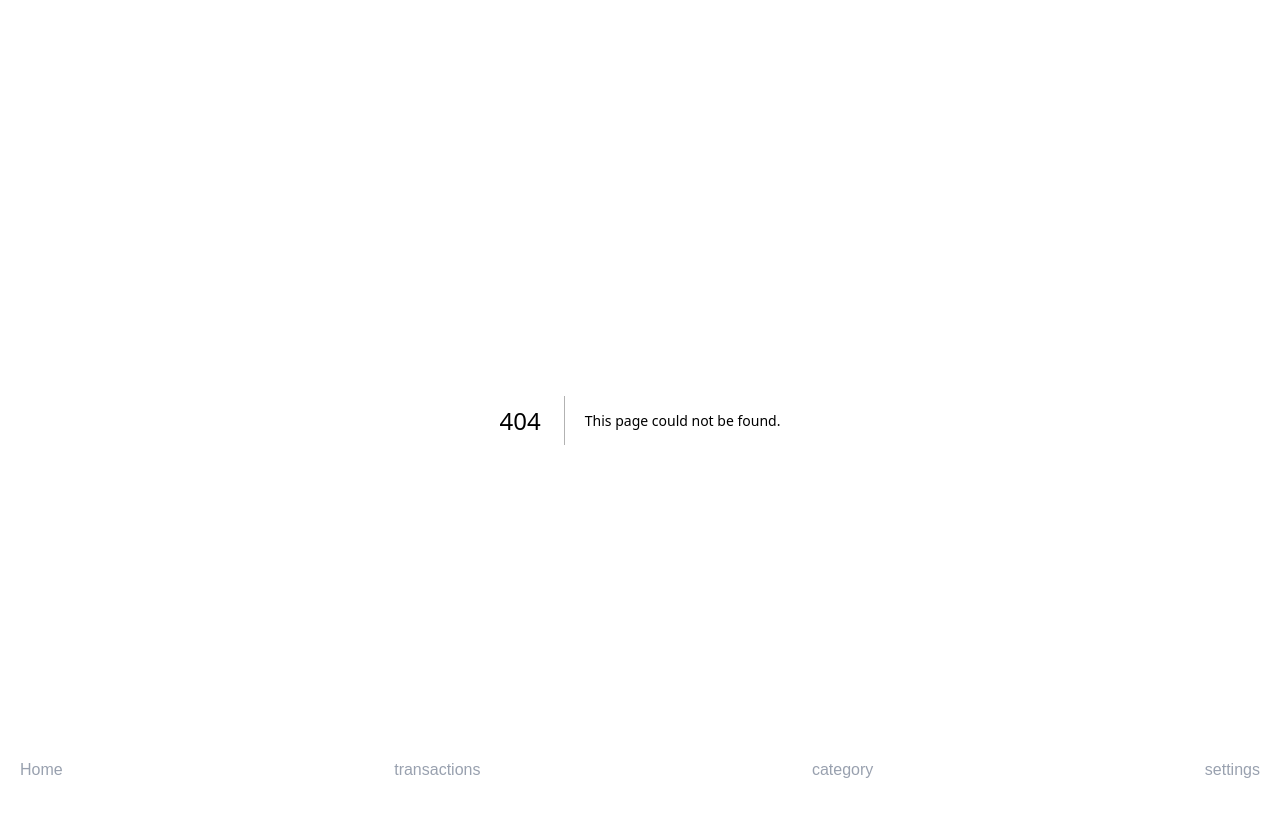
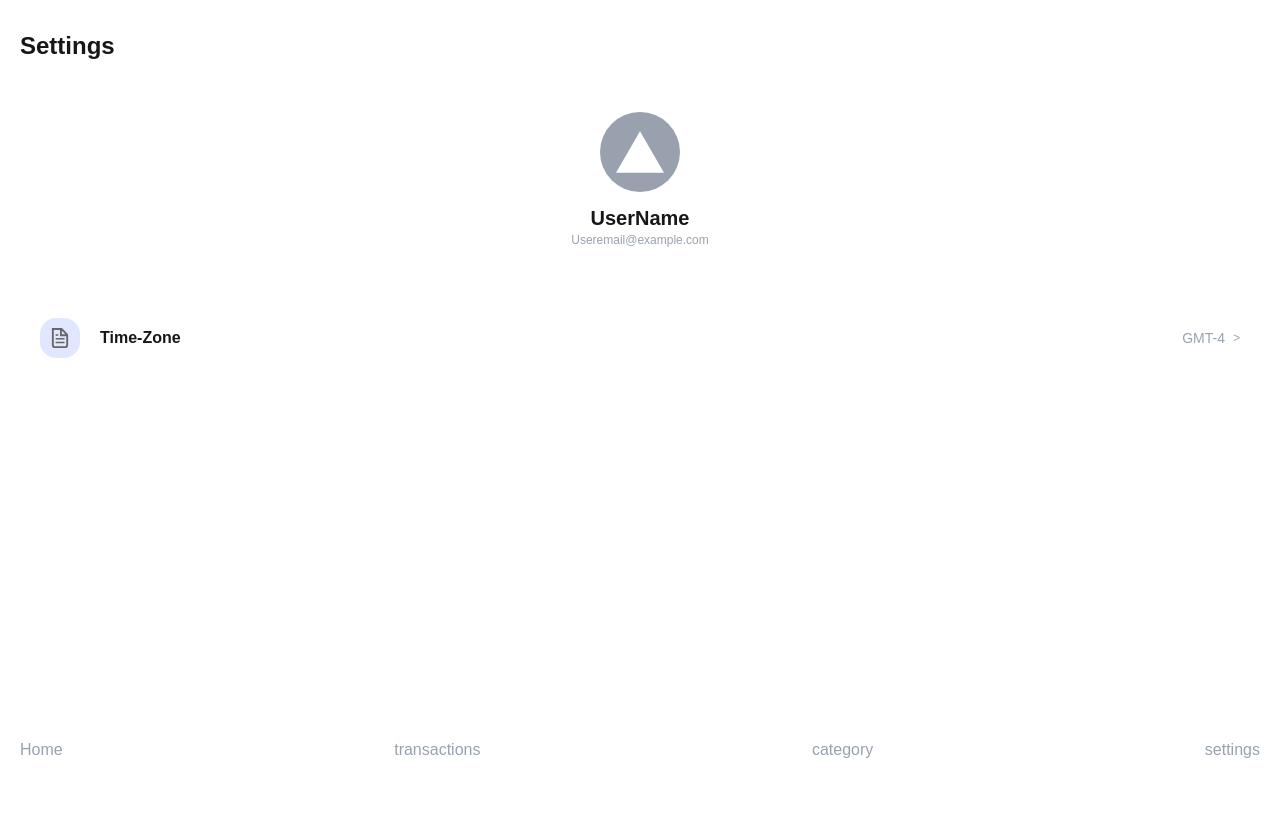
Before and after one commit to jerianras28-code/pft-app, a Next.js app: page /settings in a window 1280 px wide. Before the commit this address had no page. Shown: the top 816 px of the page. Built offline with nearby package versions, Linux system fonts and the light colour scheme.

Commit message:
-created CategoryCard -added categoryCard to categories page, -created new settings page, -created SettingsCard

```diff
--- a/app/categories/page.tsx
+++ b/app/categories/page.tsx
@@ -1,3 +1,5 @@
+import CategoryCard from "@/components/CategoryCard";
+
 export default function Categroies() {
   return (
     <>
@@ -8,6 +10,9 @@ export default function Categroies() {
       <button className="w-full bg-indigo-400 border-0 rounded-xl h-10">
         <i className=" bg-white border-0 rounded-full">+</i>Add Category
       </button>
+      <section>
+        <CategoryCard imagesrc="/file.svg" title="Food" />
+      </section>
     </>
   );
 }
--- /dev/null
+++ b/app/settings/page.tsx
@@ -0,0 +1,33 @@
+import SettingsCards from "@/components/SettingsCards";
+import Image from "next/image";
+
+export default function Settings() {
+  return (
+    <>
+      <header className="py-2.5">
+        <p className="text-2xl font-bold">Settings</p>
+      </header>
+      <section className="pt-10 pb-5">
+        <div className="flex flex-col justify-center items-center gap-3">
+          <div className=" p-4 border-0 rounded-full bg-gray-400">
+            <Image
+              src={"/vercel.svg"}
+              alt="Profile Piture"
+              width={100}
+              height={100}
+              className="h-12 w-12 text-indigo-600"
+            />
+          </div>
+
+          <div className="flex flex-col justify-center items-center">
+            <p className="text-xl font-semibold">UserName</p>
+            <p className="text-xs text-gray-400">Useremail@example.com</p>
+          </div>
+        </div>
+      </section>
+      <section className="py-2.5">
+        <SettingsCards imagesrc="/file.svg" title="Time-Zone" subdata="GMT-4" />
+      </section>
+    </>
+  );
+}
--- /dev/null
+++ b/components/CategoryCard.tsx
@@ -0,0 +1,37 @@
+import Image from "next/image";
+
+type CardProps = {
+  imagesrc: string;
+  title: string;
+  ttype?: string;
+};
+
+export default function CategoryCard({ imagesrc, title, ttype }: CardProps) {
+  return (
+    <div className=" bg-white flex justify-between items-center border-0 rounded-[10px] p-5 my-5">
+      <div className="flex gap-5 items-center">
+        <div className="border-0 rounded-full h-10 w-10 flex justify-center items-center bg-indigo-100">
+          <Image
+            src={imagesrc}
+            alt="Transaction Icon"
+            width={100}
+            height={100}
+            className="h-5 w-5"
+          />
+        </div>
+
+        {/* Category title */}
+        <div className="flex flex-col">
+          <p className="font-bold">{title}</p>
+          <p className="text-xs text-gray-400">{ttype}</p>
+        </div>
+      </div>
+
+      {/* edit & archive */}
+      <div className="flex justify-between">
+        <i className="text-sm font-bold">pencilI</i>
+        <i className="text-xs text-gray-400">archiveI</i>
+      </div>
+    </div>
+  );
+}
--- /dev/null
+++ b/components/SettingsCards.tsx
@@ -0,0 +1,32 @@
+import Image from "next/image";
+
+type CardProps = { imagesrc: string; title: string; subdata?: string };
+
+export default function SettingsCards({ imagesrc, title, subdata }: CardProps) {
+  return (
+    <div className=" bg-white flex justify-between items-center border-0 rounded-3xl p-5 my-5">
+      <div className="flex gap-5 items-center">
+        <div className="border-0 rounded-2xl h-10 w-10 flex justify-center items-center bg-indigo-100">
+          <Image
+            src={imagesrc}
+            alt="Transaction Icon"
+            width={100}
+            height={100}
+            className="h-5 w-5"
+          />
+        </div>
+
+        {/* Category title */}
+        <div className="flex flex-col">
+          <p className="font-bold">{title}</p>
+        </div>
+      </div>
+
+      {/* edit & archive */}
+      <div className="flex items-center gap-2">
+        <p className="text-sm text-gray-400">{subdata}</p>
+        <i className="text-xs text-gray-400">{`>`}</i>
+      </div>
+    </div>
+  );
+}
```
